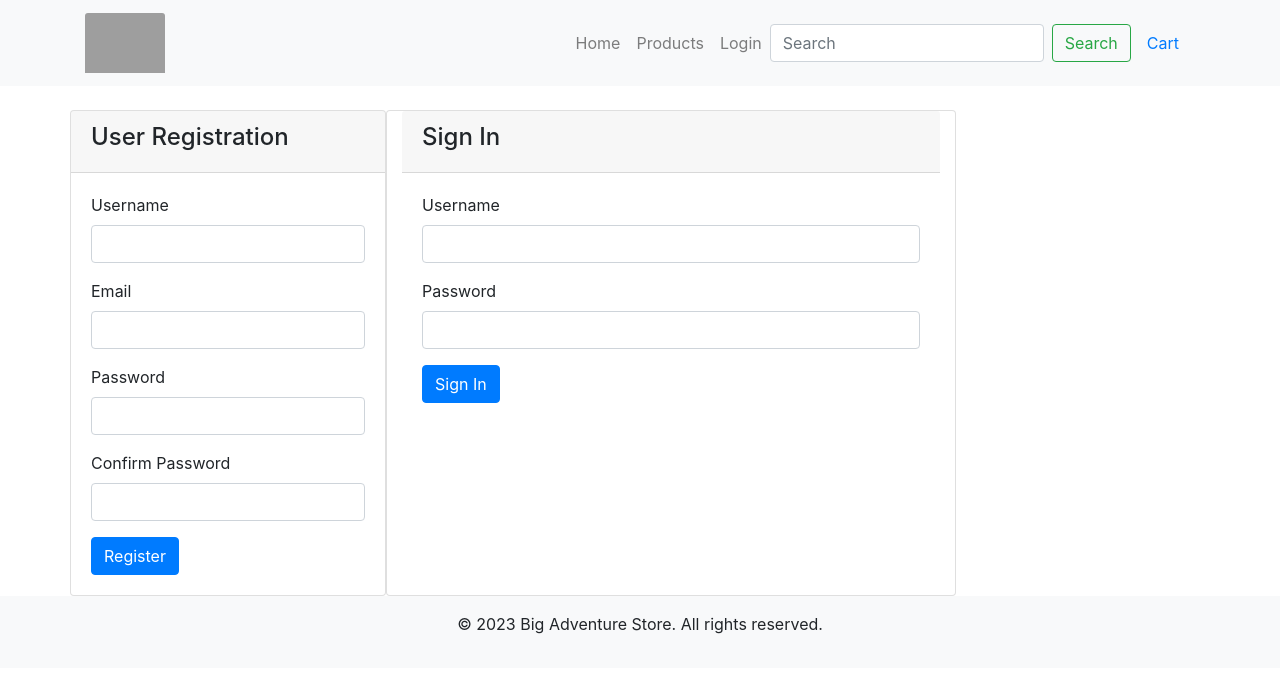
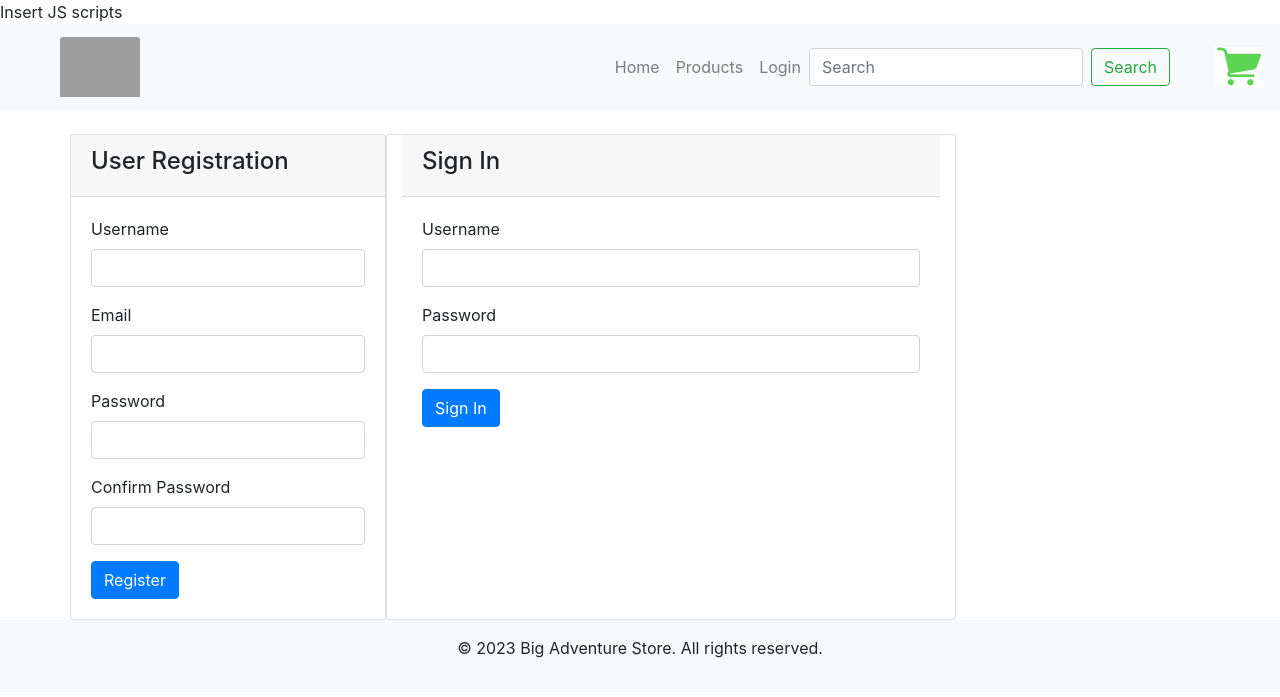
Before and after one commit to mdelgadonyc/big-adventure, a Django app: page /register in a window 1280 px wide. Shown: the top 697 px of the page. Run offline with Django 4.2, Linux system fonts and the light colour scheme; some libraries are stand-ins or nearby versions; grey boxes are pictures that could not be loaded.

Commit message:
Adds initial shopping cart functionality

```diff
--- a/adventure_store/settings.py
+++ b/adventure_store/settings.py
@@ -107,6 +107,8 @@ AUTH_PASSWORD_VALIDATORS = [
     },
 ]
 
+# Use the database to store session data.
+SESSION_ENGINE = 'django.contrib.sessions.backends.db'
 
 # Internationalization
 # https://docs.djangoproject.com/en/4.2/topics/i18n/
--- a/store/static/css/style.css
+++ b/store/static/css/style.css
@@ -15,6 +15,25 @@ body {
   height: auto;
 }
 
+.cart-container {
+    position: relative;
+    display: inline-block;
+}
+
+.cart-icon {
+}
+
+#cart-count {
+    position: absolute;
+    top: -5px;
+    right:-2px;
+    background-color: purple;
+    color: white;
+    border-radius: 50%; /* Make it a circle */
+    padding: 0px 7px;
+    font-size: 13px;
+}
+
 .messages .error {
     color:red;
 }
--- a/store/templates/base.html
+++ b/store/templates/base.html
@@ -5,6 +5,7 @@
 <head>
     <meta charset="UTF-8">
     <meta name="viewport" content="width=device-width, initial-scale=1">
+    {% block script %}Insert JS scripts{% endblock %}
     <link rel="stylesheet" href="{% static 'css/style.css' %}">
     <link rel="stylesheet" href="https://stackpath.bootstrapcdn.com/bootstrap/4.5.2/css/bootstrap.min.css">
     <title>{% block title %}Base HTML{% endblock%}</title>
@@ -33,10 +34,17 @@
             <input class="form-control mr-sm-2" type="search" placeholder="Search" aria-label="Search">
             <button class="btn btn-outline-success my-2 my-sm-0" type="submit">Search</button>
         </form>
-        <a class="nav-item nav-link" href="#">
-            <i class="fas fa-shopping-cart"></i> Cart
-        </a>
+<!--        <a class="nav-item nav-link" href="#"></a>-->
     </div>
+            <div class="cart-container">
+            <div class="fas fa-shopping-cart cart-icon"><img src="{% static 'images/cart.png' %}">
+                {% if count %} <!-- Login option -->
+                <div id="cart-count">{{ count }}</div>
+            {% else %}
+                <div id="cart-count"></div>
+            {% endif %}
+            </div>
+        </div>
 </nav>
 
 <!-- Main Content Section -->
--- a/store/templates/index.html
+++ b/store/templates/index.html
@@ -1,4 +1,6 @@
 {% extends 'base.html' %}
+{% load static %}
+{% block script %}<script src="{% static 'js/script.js' %}"></script>{% endblock %}
 
 {% block title %}Big Adventure Store{% endblock %}
 
@@ -14,7 +16,7 @@
                     <h5 class="card-title">Hedgehog Chia Pet</h5>
                     <p class="card-text">Classic Hedgehog Chia Pet®</p>
                     <a href="#" class="btn btn-primary" data-toggle="modal" data-target="#productModal">View Details</a>
-                    <a href="#" class="btn btn-primary">Add to Cart</a>
+                    <a href="#" id="addToCartBtn" class="btn btn-primary">Add to Cart</a>
                 </div>
             </div>
         </div>
@@ -39,7 +41,7 @@
                   <p class="price">$19.99</p>
               </div>
               <div class="modal-footer">
-                  <a href="#" class="btn btn-primary">Add to Cart</a>
+                  <a href="#" id="addToCartBtn" class="btn btn-primary">Add to Cart</a>
                 <button type="button" class="btn btn-secondary" data-dismiss="modal">Close</button>
                 <!-- Add additional buttons or functionality as needed -->
               </div>
--- a/store/urls.py
+++ b/store/urls.py
@@ -4,6 +4,7 @@ from . import views
 
 urlpatterns = [
     path("", views.index, name="index"),
+    path("update-cart-count", views.update_cart_count, name="update_cart_count"),
     path("register", views.register, name="register"),
     path("signin", views.signin, name="signin"),
     path("logoff", views.logoff, name="logoff"),
--- a/store/views.py
+++ b/store/views.py
@@ -7,10 +7,31 @@ from django.contrib.auth import authenticate, login, logout
 from psycopg.errors import UniqueViolation
 
 
+def increase_count(request):
+    count = get_count(request)
+    if count is None:
+        request.session['count'] = 1
+    else:
+        request.session['count'] += 1
+    return request.session['count']
+
+
+def get_count(request):
+    return request.session.get('count')
+
+
+def update_cart_count(request):
+    if request.method == "POST":
+        form_data = request.POST
+        print("Django view function update_cart_count has been triggered")
+    # response_data = {'message': get_count(request)}
+    return HttpResponse(increase_count(request))
+
+
 # Create your views here.
 def index(request):
-    return render(request, 'index.html')
-    # return HttpResponse("Hello, world!")
+    context = {'count': get_count(request)}
+    return render(request, 'index.html', context)
 
 
 def register(request):
@@ -30,8 +51,8 @@ def register(request):
             messages.error(request, "This account already exist.")
             return redirect('register')
 
-    return render(request, 'register.html')
-    # return HttpResponse("Hello, world!")
+    context = {'count': get_count(request)}
+    return render(request, 'register.html', context)
 
 
 def signin(request):
```
Also changed, not shown: store/static/js/script.js (added, +32 -0 lines), store/static/images/cart.png (added).
